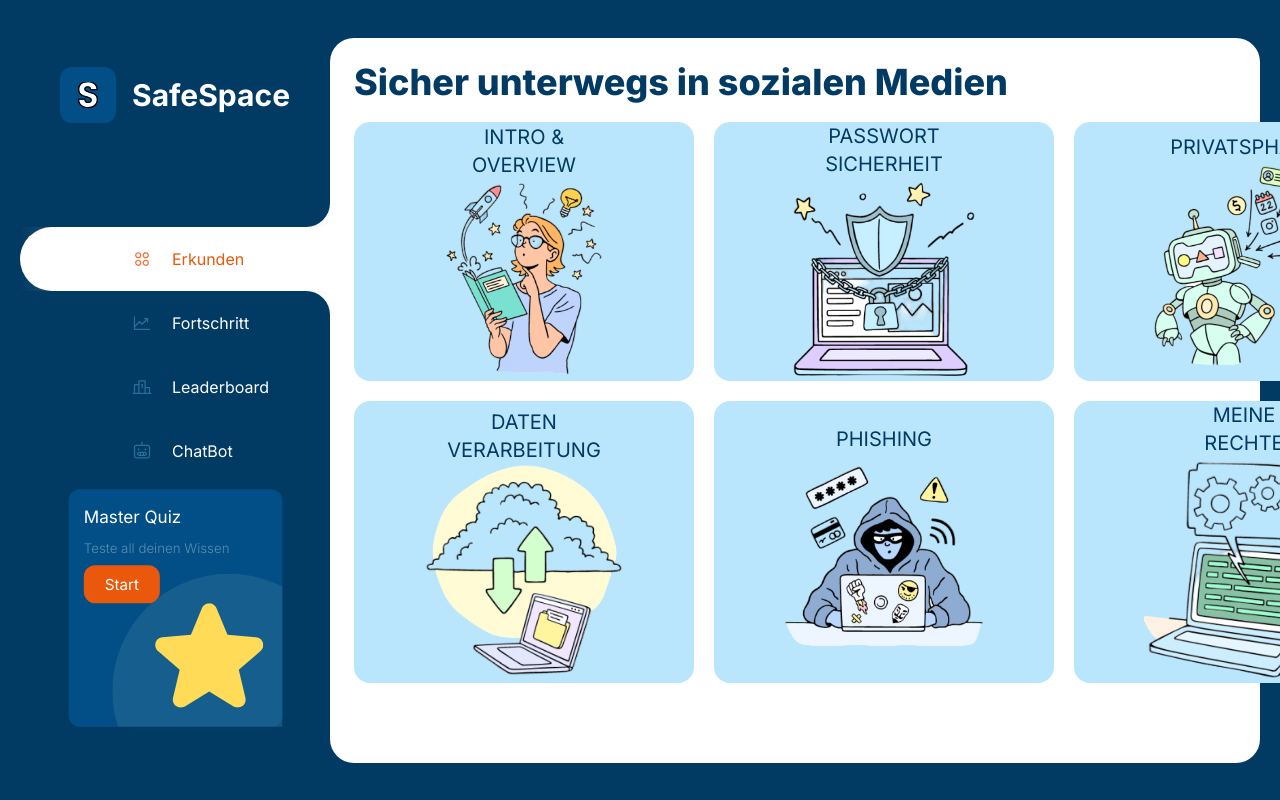
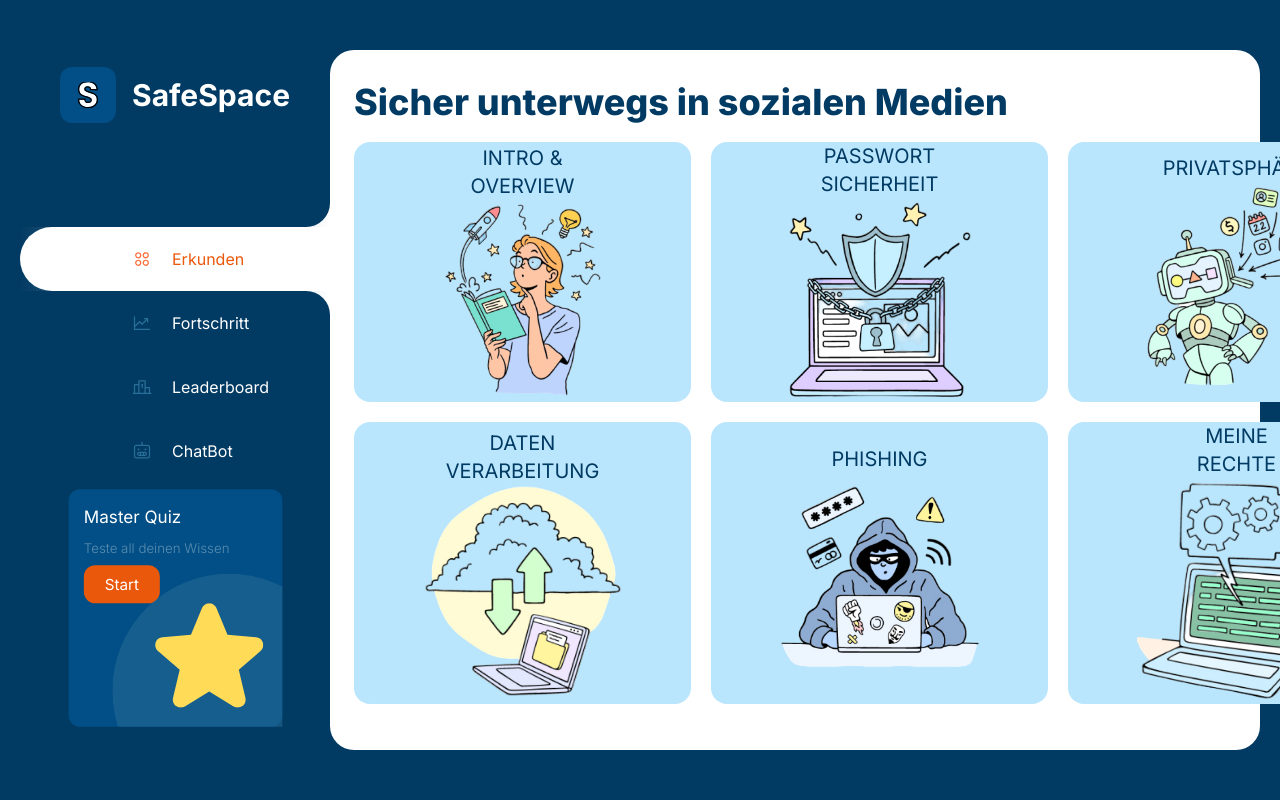
Before and after one commit to uwumarogie/ITBL-Datenschutz, a Next.js app: page /space in a window 1280 px wide. Built offline with nearby package versions, Linux system fonts and the light colour scheme.

Commit message:
fix: last design fixes

```diff
--- /dev/null
+++ b/src/app/space/intro/page.tsx
@@ -0,0 +1,3 @@
+export default function Intro() {
+  return <div>Intro</div>;
+}
--- a/src/app/space/layout.tsx
+++ b/src/app/space/layout.tsx
@@ -9,7 +9,6 @@ export default function Layout({ children }: { children: React.ReactNode }) {
     <div className="bg-blue-background min-h-screen overflow-auto bg-fixed">
       <div className="flex flex-row justify-center items-center min-h-screen p-5">
         <div className="flex flex-col w-1/4 min-h-[625px] justify-between">
-
           <div className="flex flex-row space-x-4 justify-center items-center">
             <Link
               href="/space"
@@ -30,8 +29,8 @@ export default function Layout({ children }: { children: React.ReactNode }) {
           <UnlockMasterQuiz />
         </div>
 
-        <div className="flex-grow flex justify-center items-center w-3/4 z-10">
-          <div className="bg-white rounded-3xl p-6 w-full min-h-[725px]">
+        <div className="flex flex-row justify-center items-center w-3/4">
+          <div className="bg-white rounded-3xl p-6 w-full min-h-[700px]">
             {children}
           </div>
         </div>
--- a/src/components/ExerciseLink.tsx
+++ b/src/components/ExerciseLink.tsx
@@ -15,7 +15,7 @@ export default function ExerciseLink({
   return (
     <Link
       href={slug}
-      className="flex justify-center min-w-[340px] max-h-[340px] bg-sky-200 rounded-2xl"
+      className="flex justify-center min-w-[337px] max-h-[337px] bg-sky-200 rounded-2xl"
     >
       <div className="flex flex-col justify-center">
         <h3 className="text-center text-blue-background text-xl min-w-[50px]">
--- a/src/components/ExerciseNavigation.tsx
+++ b/src/components/ExerciseNavigation.tsx
@@ -1,48 +1,53 @@
 import ExerciseLink from "@/components/ExerciseLink";
-import React from "react";
+
+const exerciseLinksData = [
+  { slug: "/space/intro", text: "Intro & Overview", imageSrc: "/intro.png" },
+  {
+    slug: "/space/password",
+    text: "Passwort Sicherheit",
+    imageSrc: "/passwort.png",
+  },
+  {
+    slug: "/space/privatsphäre",
+    text: "Privatsphäre",
+    imageSrc: "/privacy.png",
+  },
+  {
+    slug: "/space/daten-verarbeitung",
+    text: "Daten Verarbeitung",
+    imageSrc: "/data-processing.png",
+  },
+  { slug: "/space/phishing", text: "Phishing", imageSrc: "/phishing.png" },
+  { slug: "/space/rechte", text: "Meine Rechte", imageSrc: "/rights.png" },
+];
 
 export function ExerciseNavigation() {
   return (
-      <div>
-      <h1 className="text-blue-background text-4xl font-extrabold">
+    <>
+      <h1 className="text-blue-background text-4xl font-extrabold mt-2">
         Sicher unterwegs in sozialen Medien
       </h1>
       <div className="flex flex-col justify-center">
         <div className="flex flex-row mt-5 space-x-5">
-            <ExerciseLink
-                slug="/space/intro"
-          text="Intro & Overview"
-          imageSrc="/intro.png"
-        />
-        <ExerciseLink
-          slug="/space/password"
-          text="Passwort Sicherheit"
-          imageSrc="/passwort.png"
-        />
-        <ExerciseLink
-          slug="/space/privatsphäre"
-          text="Privatsphäre"
-          imageSrc="/privacy.png"
-        />
+          {exerciseLinksData
+            .slice(0, 3)
+            .map(({ slug, text, imageSrc }, index) => (
+              <div key={index} className="flex flex-row space-x-5">
+                <ExerciseLink slug={slug} text={text} imageSrc={imageSrc} />
+              </div>
+            ))}
         </div>
         <div className="flex flex-row mt-5 space-x-5">
+          {exerciseLinksData.slice(3).map(({ slug, text, imageSrc }, index) => (
             <ExerciseLink
-          slug="/space/daten-verarbeitung"
-          text="Daten Verarbeitung"
-          imageSrc="/data-processing.png"
+              key={index}
+              slug={slug}
+              text={text}
+              imageSrc={imageSrc}
             />
-        <ExerciseLink
-          slug="/space/phishing"
-          text="Phishing"
-          imageSrc="/phishing.png"
-        />
-        <ExerciseLink
-          slug="/space/rechte"
-          text="Meine Rechte"
-          imageSrc="/rights.png"
-        />
+          ))}
         </div>
       </div>
-      </div>
+    </>
   );
 }
--- a/src/components/Section.tsx
+++ b/src/components/Section.tsx
@@ -49,7 +49,7 @@ export function Section() {
         href="/space"
         className={clsx(
           "flex items-center justify-start px-28 flex-row space-x-5 min-w-60 max-w-96 min-h-16 bg-blue-background",
-          first ? "bg-white rounded-l-full text-orange-600": "text-white",
+          first ? "bg-white rounded-l-full text-orange-600" : "text-white",
           second && "rounded-br-3xl",
         )}
       >
```
Lines whose indentation alone changed are shown as unchanged.
